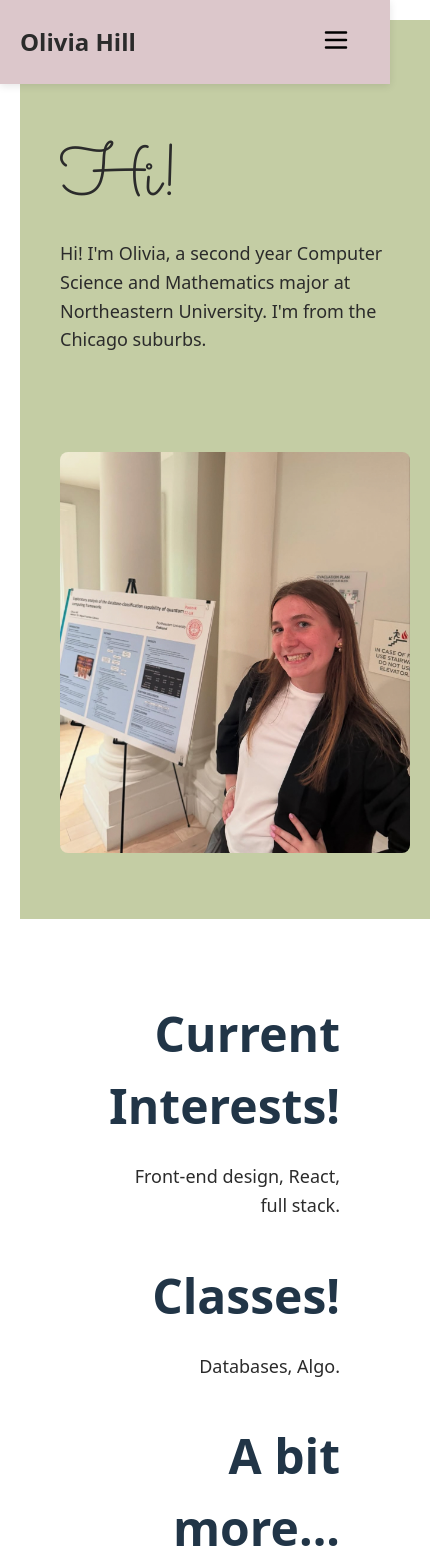
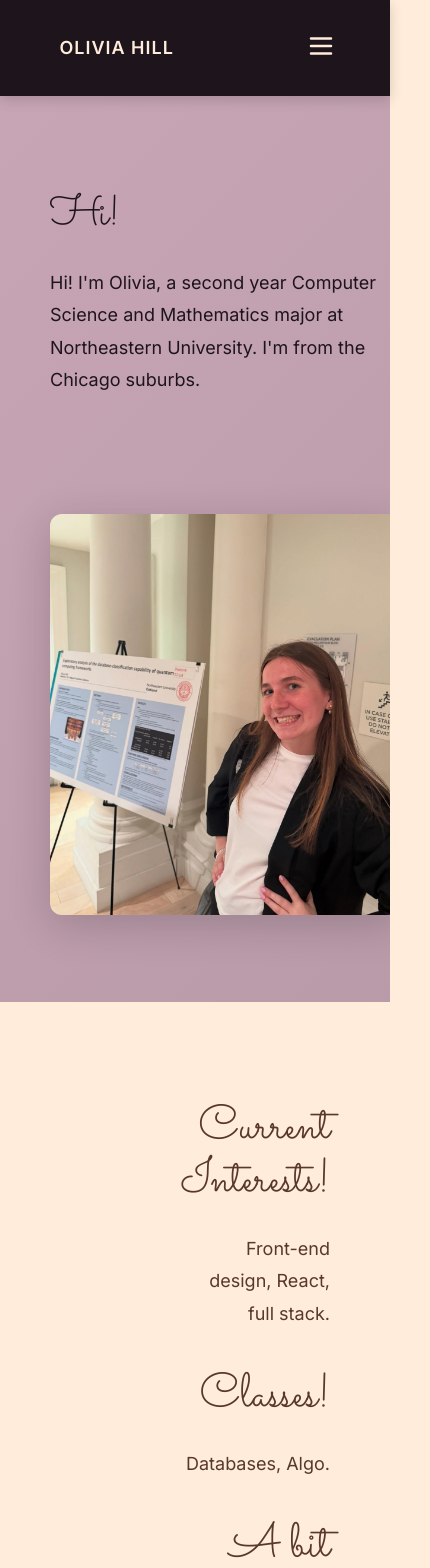
Before and after one commit to hill-ol/personal-website-vercel, a React (Vite) app: page / in a window 390 px wide. Shown: the top 1568 px of the page, 430 px wide, since content can reach past the window. Built offline with nearby package versions, Linux system fonts and the light colour scheme.

Commit message:
refactoring the css files to make more understandable

```diff
--- /dev/null
+++ b/src/components/Navbar.css
@@ -0,0 +1,205 @@
+.navbar {
+    position: fixed;
+    top: 0;
+    left: 0;
+    width: 100%;
+    background-color: var(--licorice);
+    box-shadow: 0 4px 12px rgba(0, 0, 0, 0.15);
+    z-index: 1000;
+    backdrop-filter: blur(10px);
+}
+
+.navbar-container {
+    max-width: 1200px;
+    margin: 0 auto;
+    padding: 20px 40px;
+}
+
+.navbar-content {
+    display: flex;
+    justify-content: space-between;
+    align-items: center;
+}
+
+.brand-logo {
+    font-family: 'Inter', sans-serif;
+    font-size: 20px;
+    font-weight: 600;
+    color: var(--antique-white);
+    letter-spacing: 1px;
+    text-transform: uppercase;
+}
+
+.desktop-menu {
+    display: flex;
+    gap: 40px;
+    align-items: center;
+}
+
+.nav-link {
+    background: none;
+    border: none;
+    font-size: 13px;
+    font-weight: 500;
+    color: var(--antique-white);
+    cursor: pointer;
+    padding: 8px 0;
+    transition: all 0.3s ease;
+    letter-spacing: 0.5px;
+    text-transform: uppercase;
+    position: relative;
+}
+
+.nav-link::after {
+    content: '';
+    position: absolute;
+    bottom: 0;
+    left: 0;
+    width: 0;
+    height: 2px;
+    background-color: var(--pale-violet);
+    transition: width 0.3s ease;
+}
+
+.nav-link:hover {
+    color: var(--pale-violet);
+}
+
+.nav-link:hover::after {
+    width: 100%;
+}
+
+.nav-link.contact-button {
+    background-color: transparent;
+    border: 2px solid var(--antique-white);
+    border-radius: 8px;
+    padding: 8px 20px;
+    font-weight: 600;
+    outline: none;
+}
+
+.nav-link.contact-button::after {
+    display: none;
+}
+
+.nav-link.contact-button:hover {
+    background-color: var(--antique-white);
+    border-color: var(--antique-white);
+    color: var(--pale-violet);
+}
+
+.nav-link.contact-button:focus {
+    outline: none;
+    border: 2px solid var(--antique-white);
+}
+
+.contact-modal-overlay {
+    position: fixed;
+    top: 0;
+    left: 0;
+    width: 100%;
+    height: 100%;
+    background-color: rgba(0, 0, 0, 0.7);
+    display: flex;
+    justify-content: center;
+    align-items: center;
+    z-index: 2000;
+    animation: fadeIn 0.3s ease;
+}
+
+.contact-modal-content {
+    position: relative;
+    background: var(--antique-white);
+    padding: 50px;
+    border-radius: 20px;
+    max-width: 500px;
+    width: 90%;
+    animation: slideUp 0.3s ease;
+    box-shadow: 0 20px 60px rgba(30, 21, 28, 0.3);
+}
+
+.contact-modal-title {
+    font-family: 'Sacramento', cursive;
+    font-size: 56px;
+    color: var(--licorice);
+    margin-bottom: 35px;
+    text-align: center;
+}
+
+.contact-info {
+    display: flex;
+    flex-direction: column;
+    gap: 25px;
+}
+
+.contact-item {
+    display: flex;
+    flex-direction: column;
+    gap: 8px;
+}
+
+.contact-label {
+    font-weight: 600;
+    font-size: 12px;
+    color: var(--cappuccino);
+    text-transform: uppercase;
+    letter-spacing: 1.5px;
+}
+
+.contact-link {
+    font-size: 18px;
+    color: var(--licorice);
+    text-decoration: none;
+    transition: all 0.3s ease;
+    font-weight: 500;
+}
+
+.contact-link:hover {
+    color: var(--pale-violet);
+    transform: translateX(5px);
+}
+
+.mobile-menu-toggle {
+    display: none;
+    background: none;
+    border: none;
+    cursor: pointer;
+}
+
+.menu-icon {
+    width: 30px;
+    height: 30px;
+    color: var(--antique-white);
+}
+
+.mobile-menu {
+    display: flex;
+    flex-direction: column;
+    gap: 20px;
+    padding: 25px 0;
+    border-top: 1px solid rgba(255, 236, 218, 0.2);
+    margin-top: 20px;
+}
+
+.mobile-menu .nav-link.contact-button {
+    display: inline-block;
+    width: fit-content;
+}
+
+@media (max-width: 768px) {
+    .desktop-menu {
+        display: none;
+    }
+
+    .mobile-menu-toggle {
+        display: block;
+    }
+
+    .navbar-container {
+        padding: 18px 25px;
+    }
+
+    .brand-logo {
+        font-size: 18px;
+    }
+}
--- a/src/components/Navbar.tsx
+++ b/src/components/Navbar.tsx
@@ -1,4 +1,5 @@
 import { useState } from 'react';
+import './Navbar.css';
 
 export default function Navbar() {
     const [isOpen, setIsOpen] = useState(false);
@@ -15,7 +16,8 @@ export default function Navbar() {
             <nav className="navbar">
                 <div className="navbar-container">
                     <div className="navbar-content">
-                        <div className="brand-logo">Olivia Hill</div>
+
+                        <button onClick={() => scrollToSection('about')} className="brand-logo">Olivia Hill</button>
 
                         <div className="desktop-menu">
                             <button onClick={() => scrollToSection('about')} className="nav-link">About Me</button>
--- a/src/index.css
+++ b/src/index.css
@@ -1,4 +1,4 @@
-@import url('https://fonts.googleapis.com/css2?family=Sacramento&display=swap');
+@import url('https://fonts.googleapis.com/css2?family=Sacramento&family=Inter:wght@400;500;600;700&display=swap');
 
 html, body {
   margin: 0;
@@ -8,13 +8,18 @@ html, body {
 }
 
 :root {
-  font-family: system-ui, Avenir, Helvetica, Arial, sans-serif;
-  line-height: 1.5;
+  /* Color Palette */
+  --licorice: #1E151C;
+  --cappuccino: #59382C;
+  --pale-violet: #C8A5B5;
+  --antique-white: #FFECDA;
+
+  font-family: 'Inter', 'Segoe UI', Tahoma, Geneva, Verdana, sans-serif;
+  line-height: 1.6;
   font-weight: 400;
 
-  color-scheme: light dark;
-  color: rgba(255, 255, 255, 0.87);
-  background-color: #242424;
+  color: var(--cappuccino);
+  background-color: var(--antique-white);
 
   font-synthesis: none;
   text-rendering: optimizeLegibility;
@@ -24,160 +29,19 @@ html, body {
 
 a {
   font-weight: 500;
-  color: #646cff;
-  text-decoration: inherit;
-}
-a:hover {
-  color: #535bf2;
+  color: var(--cappuccino);
+  text-decoration: none;
+  transition: all 0.3s ease;
 }
 
-.navbar {
-  position: fixed;
-  top: 0;
-  left: 0;
-  width: 100%;
-  background-color: #DCC7CB;
-  box-shadow: 0 2px 8px rgba(0, 0, 0, 0.1);
-  z-index: 1000;
-}
-
-.navbar-container {
-  max-width: 1200px;
-  margin: 0 auto;
-  padding: 15px 20px;
-}
-
-.navbar-content {
-  display: flex;
-  justify-content: space-between;
-  align-items: center;
-}
-
-.brand-logo {
-  font-size: 24px;
-  font-weight: bold;
-  color: #2B2B2B;
-}
-
-.desktop-menu {
-  display: flex;
-  gap: 30px;
-  align-items: center;
-}
-
-.nav-link {
-  background: none;
-  border: none;
-  font-size: 16px;
-  color: #333;
-  cursor: pointer;
-  padding: 8px 0;
-  transition: color 0.3s;
-}
-
-.nav-link:hover {
-  color: #666;
-}
-
-.contact-modal-overlay {
-  position: fixed;
-  top: 0;
-  left: 0;
-  width: 100%;
-  height: 100%;
-  background-color: rgba(0, 0, 0, 0.7);
-  display: flex;
-  justify-content: center;
-  align-items: center;
-  z-index: 2000;
-  animation: fadeIn 0.3s ease;
-}
-
-.contact-modal-content {
-  position: relative;
-  background: white;
-  padding: 40px;
-  border-radius: 16px;
-  max-width: 500px;
-  width: 90%;
-  animation: slideUp 0.3s ease;
-}
-
-.contact-modal-title {
-  font-family: 'Sacramento', cursive;
-  font-size: 48px;
-  color: #2B2B2B;
-  margin-bottom: 30px;
-  text-align: center;
-}
-
-.contact-info {
-  display: flex;
-  flex-direction: column;
-  gap: 20px;
-}
-
-.contact-item {
-  display: flex;
-  flex-direction: column;
-  gap: 5px;
-}
-
-.contact-label {
-  font-weight: bold;
-  font-size: 14px;
-  color: #666;
-  text-transform: uppercase;
-  letter-spacing: 1px;
-}
-
-.contact-link {
-  font-size: 18px;
-  color: #2B2B2B;
-  text-decoration: none;
-  transition: color 0.3s;
-}
-
-.contact-link:hover {
-  color: #c4cda4;
-}
-
-.mobile-menu-toggle {
-  display: none;
-  background: none;
-  border: none;
-  cursor: pointer;
-}
-
-.menu-icon {
-  width: 30px;
-  height: 30px;
-}
-
-.mobile-menu {
-  display: flex;
-  flex-direction: column;
-  gap: 15px;
-  padding: 20px 0;
-  border-top: 1px solid #eee;
-  margin-top: 15px;
-}
-
-@media (max-width: 768px) {
-  .desktop-menu {
-    display: none;
-  }
-
-  .mobile-menu-toggle {
-    display: block;
-  }
+a:hover {
+  color: var(--pale-violet);
 }
 
 body {
-  padding: 20px;
+  padding: 0;
   margin: 0;
   width: 100%;
-  /*removed the padding from top... maybe will help ??*/
 }
 
 #root {
@@ -189,37 +53,39 @@ body {
 h1 {
   font-size: 3.2em;
   line-height: 1.1;
+  color: var(--licorice);
 }
 
 button {
   border-radius: 8px;
-  border: 1px solid transparent;
-  padding: 0.6em 1.2em;
+  border: 2px solid var(--licorice);
+  padding: 0.8em 1.8em;
   font-size: 1em;
   font-weight: 500;
   font-family: inherit;
-  background-color: #1a1a1a;
+  background-color: var(--licorice);
+  color: var(--antique-white);
   cursor: pointer;
-  transition: border-color 0.25s;
+  transition: all 0.3s ease;
 }
+
 button:hover {
-  border-color: #646cff;
+  background-color: transparent;
+  color: var(--pale-violet);
+  transform: translateY(-2px);
+  box-shadow: 0 4px 12px rgba(30, 21, 28, 0.2);
 }
+
 button:focus,
 button:focus-visible {
-  outline: 4px auto -webkit-focus-ring-color;
+  outline: 2px solid var(--pale-violet);
+  outline-offset: 2px;
 }
 
 @media (prefers-color-scheme: light) {
   :root {
-    color: #213547;
-    background-color: #ffffff;
-  }
-  a:hover {
-    color: #747bff;
-  }
-  button {
-    background-color: #f9f9f9;
+    color: var(--cappuccino);
+    background-color: var(--antique-white);
   }
 }
 
@@ -227,15 +93,16 @@ button:focus-visible {
   padding: 0;
   width: 100%;
   margin: 0;
+  margin-top: 80px;
 }
 
 .about-flex-container {
   width: 100%;
-  background-color: #c4cda4;
+  background: linear-gradient(135deg, var(--pale-violet) 0%, #B89AA8 100%);
   display: flex;
-  gap: 40px;
+  gap: 60px;
   align-items: center;
-  padding: 60px 40px;
+  padding: 80px 60px;
 }
 
 .about-container {
@@ -245,12 +112,11 @@ button:focus-visible {
 
 .section-title {
   font-family: 'Sacramento', cursive;
-  font-size: 72px;
-  margin-bottom: 20px;
+  font-size: 80px;
+  margin-bottom: 30px;
   text-align: left;
-  color: #2B2B2B;
-
-  /* Animation */
+  color: var(--licorice);
+  line-height: 1;
   opacity: 0;
   transform: translateY(30px);
   animation: slideInBounce 1s ease-out forwards;
@@ -272,9 +138,10 @@ button:focus-visible {
 
 .about-text {
   font-size: 18px;
-  line-height: 1.6;
-  color: #2B2B2B;
+  line-height: 1.8;
+  color: var(--licorice);
   text-align: left;
+  font-weight: 400;
 }
 
 .about-image-container {
@@ -287,32 +154,29 @@ button:focus-visible {
   max-width: 500px;
   height: auto;
   object-fit: cover;
-  border-radius: 8px;
-}
-
-/* Make it stack on mobile */
-@media (max-width: 768px) {
-  .about-flex-container {
-    flex-direction: column;
-    padding: 40px 20px;
-  }
+  border-radius: 12px;
+  box-shadow: 0 10px 40px rgba(30, 21, 28, 0.2);
 }
 
 .academic-section {
-  padding: 40px;
+  padding: 80px 60px;
+  background-color: var(--antique-white);
 }
 
 .academic-heading {
-  font-size: 48px;
-  margin-bottom: 20px;
+  font-family: 'Sacramento', cursive;
+  font-size: 64px;
+  margin-bottom: 25px;
   text-align: right;
   margin-right: 30px;
+  color: var(--cappuccino);
+  line-height: 1.1;
 }
 
 .academic-text {
   font-size: 18px;
-  line-height: 1.6;
-  color: #2B2B2B;
+  line-height: 1.8;
+  color: var(--cappuccino);
   text-align: right;
   margin-right: 30px;
 }
@@ -320,7 +184,7 @@ button:focus-visible {
 .academic-flex-container {
   width: 100%;
   display: flex;
-  gap: 40px;
+  gap: 60px;
   align-items: center;
 }
 
@@ -328,18 +192,28 @@ button:focus-visible {
   flex: 1;
 }
 
+.academic-image-container img {
+  width: 100%;
+  max-width: 500px;
+  height: auto;
+  object-fit: cover;
+  border-radius: 12px;
+  box-shadow: 0 10px 40px rgba(30, 21, 28, 0.2);
+}
+
 .academic-container {
   flex: 1;
 }
 
 .personal-section {
-  padding: 40px;
+  padding: 80px 60px;
+  background-color: var(--antique-white);
 }
 
 .personal-flex-container {
   width: 100%;
   display: flex;
-  gap: 40px;
+  gap: 60px;
   align-items: center;
 }
 
@@ -347,53 +221,68 @@ button:focus-visible {
   flex: 1;
 }
 
+.personal-photo img {
+  width: 100%;
+  max-width: 500px;
+  height: auto;
+  object-fit: cover;
+  border-radius: 12px;
+  box-shadow: 0 10px 40px rgba(30, 21, 28, 0.2);
+}
+
 .personal-container {
   flex: 1;
 }
 
 .personal-heading {
-  font-size: 48px;
-  margin-bottom: 20px;
+  font-family: 'Sacramento', cursive;
+  font-size: 64px;
+  margin-bottom: 25px;
   text-align: left;
   margin-left: 30px;
+  color: var(--cappuccino);
+  line-height: 1.1;
 }
 
 .personal-text {
   font-size: 18px;
-  line-height: 1.6;
-  color: #2B2B2B;
+  line-height: 1.8;
+  color: var(--cappuccino);
   text-align: left;
   margin-left: 30px;
 }
 
 .photo-album-title {
   font-family: 'Sacramento', cursive;
-  font-size: 72px;
-  margin-bottom: 20px;
+  font-size: 80px;
+  margin-bottom: 40px;
   text-align: center;
+  color: var(--licorice);
+  margin-top: 40px;
 }
 
 .photo-grid {
   display: grid;
   grid-template-columns: repeat(3, 1fr);
-  gap: 15px;
-  padding: 20px;
-  max-width: 1200px;
+  gap: 20px;
+  padding: 20px 60px 80px;
+  max-width: 1400px;
   margin: 0 auto;
 }
 
 .photo-grid img {
   width: 100%;
-  height: 300px;
+  height: 350px;
   object-fit: cover;
-  border-radius: 8px;
+  border-radius: 12px;
   cursor: pointer;
-  transition: transform 0.3s ease, box-shadow 0.3s ease;
+  transition: all 0.4s ease;
+  box-shadow: 0 4px 15px rgba(30, 21, 28, 0.1);
 }
 
 .photo-grid img:hover {
-  transform: scale(1.05);
-  box-shadow: 0 4px 15px rgba(0, 0, 0, 0.2);
+  transform: translateY(-8px);
+  box-shadow: 0 12px 30px rgba(30, 21, 28, 0.25);
 }
 
 .modal-overlay {
@@ -402,7 +291,7 @@ button:focus-visible {
   left: 0;
   width: 100%;
   height: 100%;
-  background-color: rgba(0, 0, 0, 0.85);
+  background-color: rgba(30, 21, 28, 0.9);
   display: flex;
   justify-content: center;
   align-items: center;
@@ -421,13 +310,14 @@ button:focus-visible {
 
 .modal-content {
   position: relative;
-  background: white;
-  padding: 20px;
-  border-radius: 12px;
-  max-width: 800px;
+  background: var(--antique-white);
+  padding: 30px;
+  border-radius: 16px;
+  max-width: 900px;
   max-height: 90vh;
   overflow: auto;
   animation: slideUp 0.3s ease;
+  box-shadow: 0 20px 60px rgba(30, 21, 28, 0.3);
 }
 
 @keyframes slideUp {
@@ -445,46 +335,68 @@ button:focus-visible {
   width: 100%;
   max-height: 70vh;
   object-fit: contain;
-  border-radius: 8px;
-  margin-bottom: 15px;
+  border-radius: 12px;
+  margin-bottom: 20px;
 }
 
 .modal-close {
   position: absolute;
-  top: 10px;
-  right: 15px;
+  top: 15px;
+  right: 20px;
   background: none;
   border: none;
-  font-size: 40px;
-  color: #333;
+  font-size: 36px;
+  color: var(--cappuccino);
   cursor: pointer;
   line-height: 1;
   padding: 0;
   width: 40px;
   height: 40px;
-  transition: color 0.2s;
+  transition: all 0.2s;
+  font-weight: 300;
 }
 
 .modal-close:hover {
-  color: #999;
+  color: var(--licorice);
+  transform: rotate(90deg);
 }
 
 .modal-description {
-  font-size: 18px;
-  line-height: 1.6;
-  color: #333;
+  font-size: 17px;
+  line-height: 1.7;
+  color: var(--cappuccino);
   text-align: center;
   margin: 0;
 }
 
 @media (max-width: 768px) {
+  .about-flex-container {
+    flex-direction: column;
+    padding: 60px 30px;
+  }
+
+  .section-title {
+    font-size: 56px;
+  }
+
   .photo-grid {
     grid-template-columns: repeat(2, 1fr);
+    padding: 20px 25px 60px;
   }
 
   .modal-content {
     margin: 20px;
     max-width: 90%;
+  }
+
+  .academic-section,
+  .personal-section {
+    padding: 60px 30px;
+  }
+
+  .academic-heading,
+  .personal-heading {
+    font-size: 48px;
   }
 }
 
@@ -492,4 +404,12 @@ button:focus-visible {
   .photo-grid {
     grid-template-columns: 1fr;
   }
+
+  .section-title {
+    font-size: 42px;
+  }
+
+  .photo-album-title {
+    font-size: 56px;
+  }
 }
```
Also changed, not shown: src/components/About.css (added).
